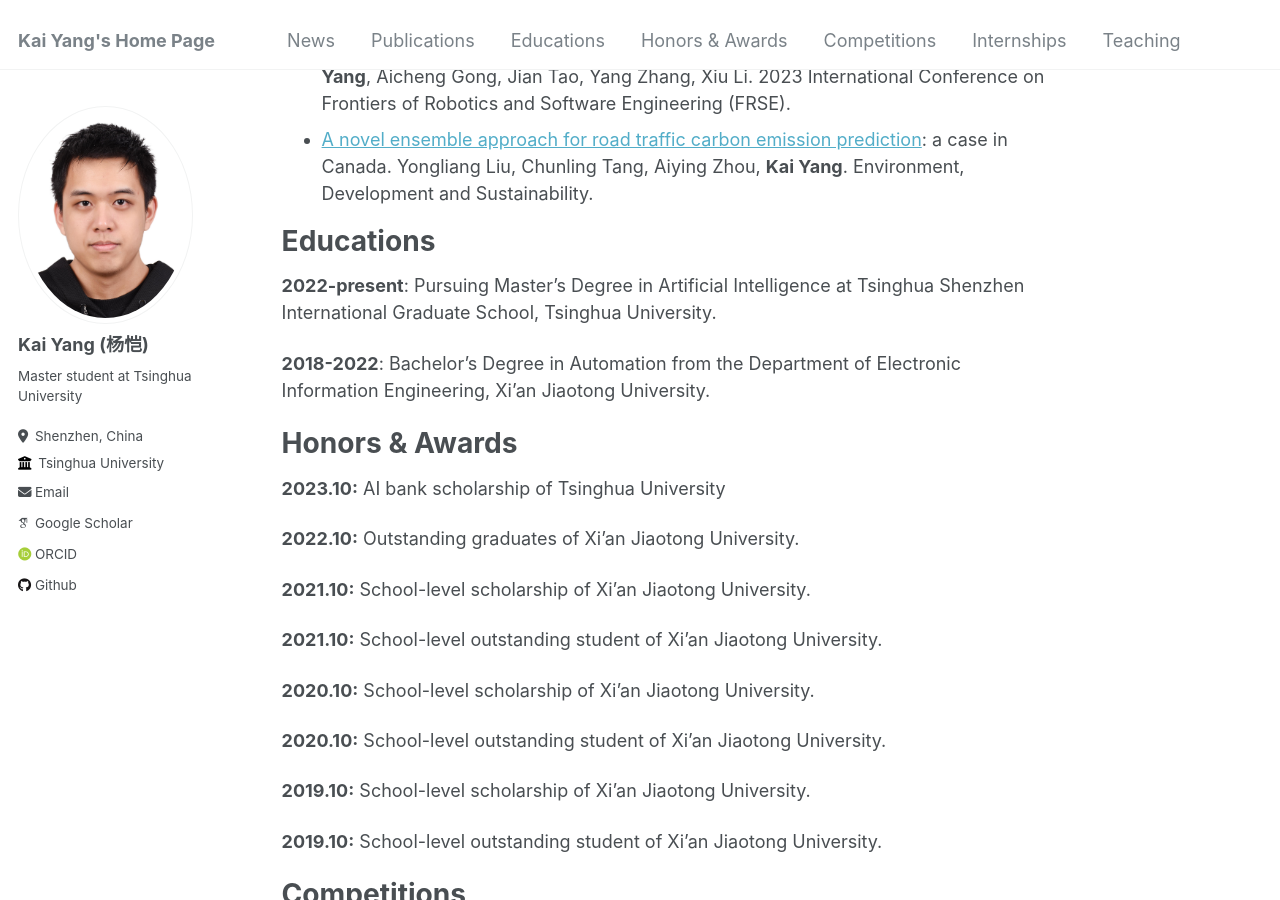
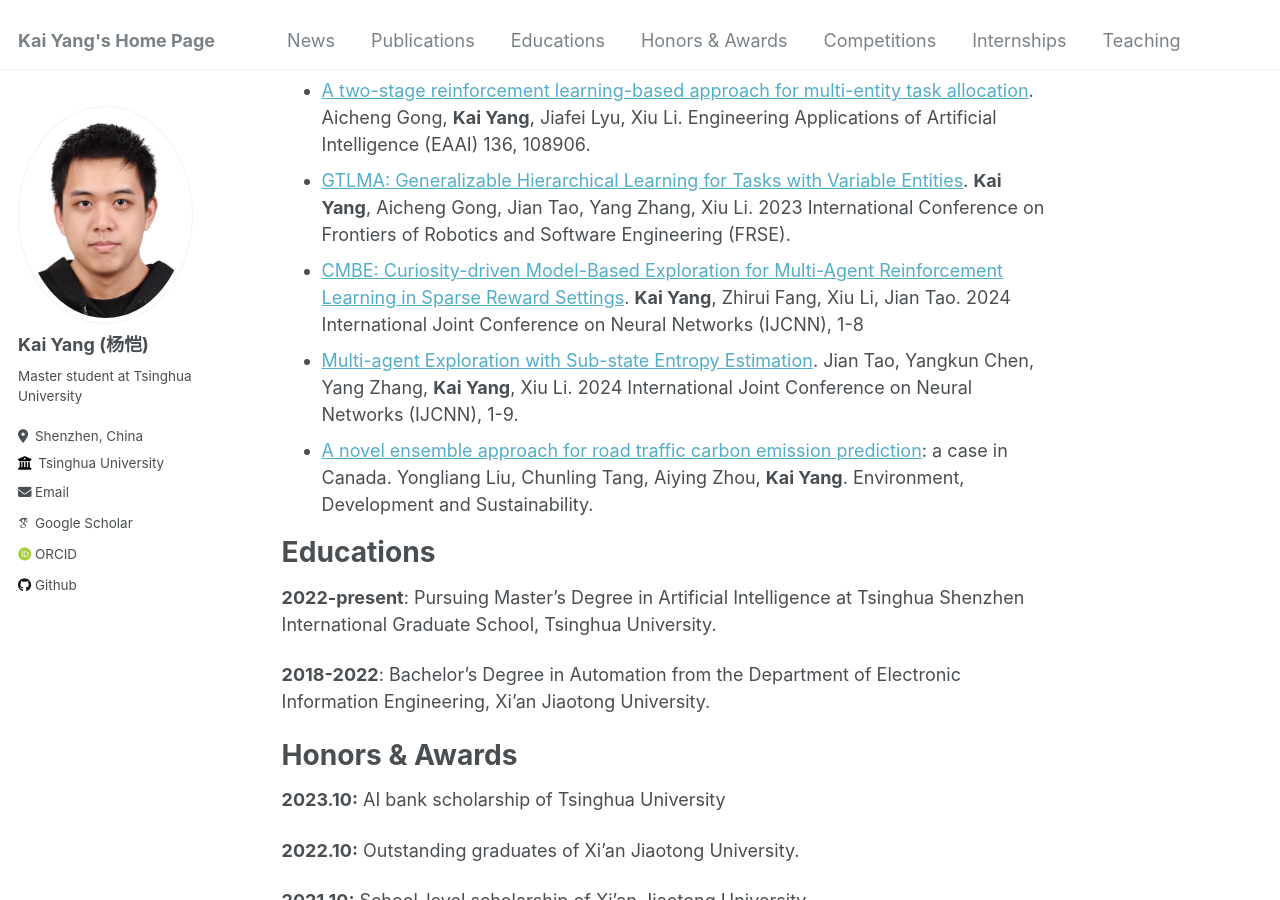
Before and after one commit to yk7333/yk7333.github.io, a Jekyll site: the page built from _pages/about.md, in a window 1280 px wide and 900 px high, scrolled down 1620 px. Built offline with Jekyll 4.4.1, drawn with Linux system fonts in a browser that asks for light colours; some web fonts are replaced; a script that is not in the unit is left out; some of the changed text lies outside the part shown.

Commit message:
Update about.md

```diff
--- a/_pages/about.md
+++ b/_pages/about.md
@@ -12,6 +12,8 @@ If you believe I am a good fit for your position, please don't hesitate to conta
 
 News
 =====
+- 2024.7 The papers "CMBE: Curiosity-driven Model-Based Exploration for Multi-Agent Reinforcement Learning in Sparse Reward Settings" and "Multi-agent Exploration with Sub-state Entropy Estimation" are accpepted by International Joint Conference on Neural Networks 2024.
+
 - 2024.6 The paper "A two-stage reinforcement learning-based approach for multi-entity task allocation" is accepted by Engineering Applications of Artificial Intelligence.
 
 - 2024.5 The paper "Exploration and Anti-Exploration with Distributional Random Network Distillation" is accepted by ICML 2024
@@ -30,11 +32,13 @@ News
 
 Publications
 ======
-- [Using Human Feedback to Fine-tune Diffusion Models without Any Reward Model]([https://arxiv.org/abs/2311.13231](https://openaccess.thecvf.com/content/CVPR2024/html/Yang_Using_Human_Feedback_to_Fine-tune_Diffusion_Models_without_Any_Reward_CVPR_2024_paper.html)). **Kai Yang**, Jian Tao, Jiafei Lyu, Chunjiang Ge, Jiaxin Chen, Weihan Shen, Xiaolong Zhu, Xiu Li. IEEE/CVF Computer Vision and Pattern Recognition Conference (CVPR), 2024. <font color="red">(Huggingface Daily Paper)</font>
+- [Using Human Feedback to Fine-tune Diffusion Models without Any Reward Model](https://openaccess.thecvf.com/content/CVPR2024/html/Yang_Using_Human_Feedback_to_Fine-tune_Diffusion_Models_without_Any_Reward_CVPR_2024_paper.html). **Kai Yang**, Jian Tao, Jiafei Lyu, Chunjiang Ge, Jiaxin Chen, Weihan Shen, Xiaolong Zhu, Xiu Li. IEEE/CVF Computer Vision and Pattern Recognition Conference (CVPR), 2024. <font color="red">(Huggingface Daily Paper)</font>
 - [Exploration and Anti-Exploration with Distributional Random Network Distillation](https://arxiv.org/abs/2401.09750). **Kai Yang**, Jian Tao, Jiafei Lyu, Xiu Li. International Conference on Machine Learning (ICML), 2024.
 - [BATON: Aligning Text-to-Audio Model with Human Preference Feedback](https://arxiv.org/abs/2402.00744). Huan Liao, Haonan Han, **Kai Yang**, Tianjiao Du, Rui Yang, Zunnan Xu, Qinmei Xu, Jingquan Liu, Jiasheng Lu, Xiu Li. International Joint Conference on Artificial Intelligence (IJCAI), 2024.
 - [A two-stage reinforcement learning-based approach for multi-entity task allocation](https://www.sciencedirect.com/science/article/abs/pii/S0952197624010649). Aicheng Gong, **Kai Yang**, Jiafei Lyu, Xiu Li. Engineering Applications of Artificial Intelligence (EAAI) 136, 108906.
 - [GTLMA: Generalizable Hierarchical Learning for Tasks with Variable Entities](). **Kai Yang**, Aicheng Gong, Jian Tao, Yang Zhang, Xiu Li. 2023 International Conference on Frontiers of Robotics and Software Engineering (FRSE).
+- [CMBE: Curiosity-driven Model-Based Exploration for Multi-Agent Reinforcement Learning in Sparse Reward Settings](https://ieeexplore.ieee.org/abstract/document/10650769/). **Kai Yang**, Zhirui Fang, Xiu Li, Jian Tao. 2024 International Joint Conference on Neural Networks (IJCNN), 1-8
+- [Multi-agent Exploration with Sub-state Entropy Estimation](https://ieeexplore.ieee.org/abstract/document/10649966/). Jian Tao, Yangkun Chen, Yang Zhang, **Kai Yang**, Xiu Li. 2024 International Joint Conference on Neural Networks (IJCNN), 1-9.
 - [A novel ensemble approach for road traffic carbon emission prediction](https://link.springer.com/article/10.1007/s10668-024-04561-1): a case in Canada. Yongliang Liu, Chunling Tang, Aiying Zhou, **Kai Yang**. Environment, Development and Sustainability.
 
 Educations
```
